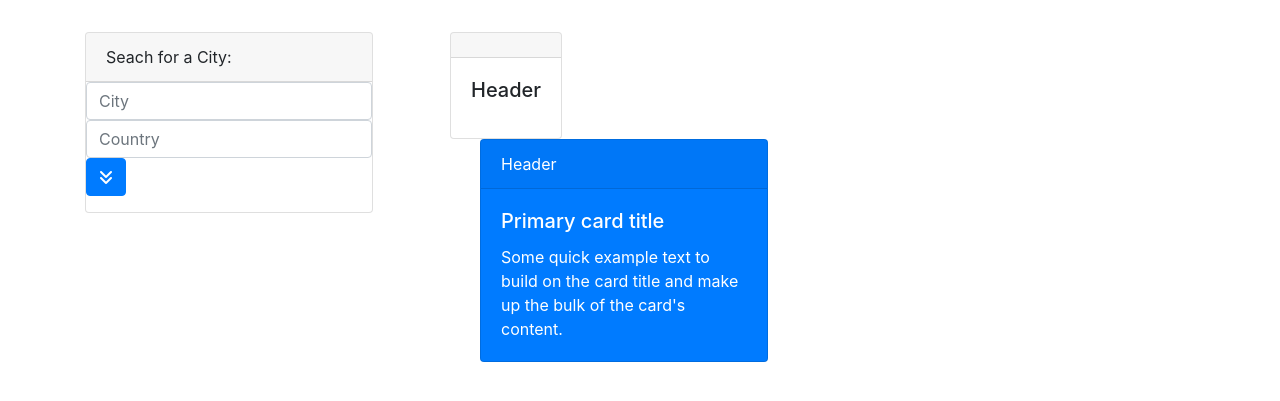
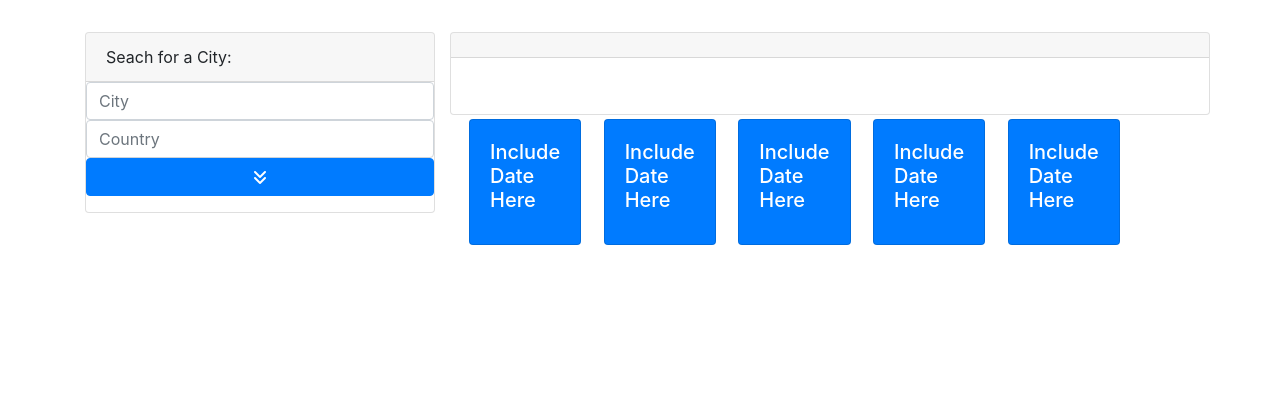
Before and after one commit to hmbudzinski/WeatherApp, a plain HTML site: page index.html in a window 1280 px wide. Shown: the part 203-604 px from the top of the page. Drawn offline with nearby package versions, Linux system fonts and the light colour scheme.

Commit message:
added some bootstrap

```diff
--- a/index.html
+++ b/index.html
@@ -20,27 +20,27 @@
     <div class = "row"> <!--Row for entire body-->
 
         <div class = "col-md-4"> <!--column for search bar-->
-            <div class="card" style="width: 18rem;">
+            <div class="card h-auto w-100" style="width: 18rem;">
                 <div class="card-header">
                     Seach for a City:
                 </div>
                 <div class="form-group">
                         <input type="text" class="form-control" id="City" placeholder ="City">
                         <input type="text" class="form-control" id="Country" placeholder="Country">
-                        <button class="btn btn-primary" id="submitBtn"><i class="fas fa-angle-double-down"></i></button>
+                        <button class="btn btn-primary w-100" id="submitBtn"><i class="fas fa-angle-double-down"></i></button>
                 </div>
                 <ul class="list-group list-group-flush" id="cityList">
                 </ul>
             </div>
         </div>
 
+        <!--column for results-->
         <div class = "col-md-8">
+            <!-- row for daily display-->
             <div class = "row">
-            <div class="card">
-                <div class="card-header">
-                </div>
+            <div class="card float-right w-100 h-auto">
+                <div class="card-header" id = "dailyTitle"></div>
                 <div class="card-body">
-                    <h5 class="card-title" id = "dailyTitle">Header</h5>
                     <div>
                     <p id="temp"></p>
                     <p id="humidity"></p>
@@ -51,54 +51,53 @@
             </div>
             </div>
 
-            <!-- <div class = "row" id = "fiveDayRow"> row for five day display -->
-                <div class = "col-md">
-                    <div class="card text-white bg-primary mb-3" style="max-width: 18rem;">
-                        <div class="card-header">Header</div>
-                        <div class="card-body">
-                            <h5 class="card-title">Primary card title</h5>
-                            <p class="card-text">Some quick example text to build on the card title and make up the bulk of the card's content.</p>
+        <!-- row for five day display-->
+        <div class = "row">
+            <div class="header" id = "fiveDayHeader"></div>
+        </div>
+
+            <div class = "row">
+                <div class="card-group w-100 h-auto">
+                <div class = "col-sm-2 m-1">
+                    <div class="card text-white bg-primary mb-3 float-left w-auto" style="max-width: 18rem;">
+                        <div class="card-body" id="day1">
+                            <h5 class="card-title">Include Date Here</h5>
                         </div>
                     </div>
                 </div>
-                <!---<div class = "col-md">
-                    <div class="card text-white bg-primary mb-3" style="max-width: 18rem;">
-                        <div class="card-header">Header</div>
-                        <div class="card-body">
-                            <h5 class="card-title">Primary card title</h5>
-                            <p class="card-text">Some quick example text to build on the card title and make up the bulk of the card's content.</p>
+                <div class = "col-sm-2 m-1">
+                        <div class="card text-white bg-primary mb-3 float-left w-auto" style="max-width: 18rem;">
+                            <div class="card-body" id="day2">
+                                <h5 class="card-title">Include Date Here</h5>
                             </div>
                         </div>
                     </div>
-                <div class = "col-md">
-                    <div class="card text-white bg-primary mb-3" style="max-width: 18rem;">
-                        <div class="card-header">Header</div>
-                        <div class="card-body">
-                            <h5 class="card-title">Primary card title</h5>
-                            <p class="card-text">Some quick example text to build on the card title and make up the bulk of the card's content.</p>
+                <div class = "col-sm-2 m-1">
+                        <div class="card text-white bg-primary mb-3 float-left w-auto" style="max-width: 18rem;">
+                            <div class="card-body" id="day3">
+                                <h5 class="card-title">Include Date Here</h5>
                             </div>
                         </div>
                     </div>
-                <div class = "col-md">
-                    <div class="card text-white bg-primary mb-3" style="max-width: 18rem;">
-                        <div class="card-header">Header</div>
-                        <div class="card-body">
-                            <h5 class="card-title">Primary card title</h5>
-                            <p class="card-text">Some quick example text to build on the card title and make up the bulk of the card's content.</p>
+                <div class = "col-sm-2 m-1">
+                        <div class="card text-white bg-primary mb-3 float-left w-auto" style="max-width: 18rem;">
+                            <div class="card-body" id="day4">
+                                <h5 class="card-title">Include Date Here</h5>
                             </div>
                         </div>
                     </div>
-                <div class = "col-md">
-                    <div class="card text-white bg-primary mb-3" style="max-width: 18rem;">
-                        <div class="card-header">Header</div>
-                        <div class="card-body">
-                            <h5 class="card-title">Primary card title</h5>
-                            <p class="card-text">Some quick example text to build on the card title and make up the bulk of the card's content.</p>
+                <div class = "col-sm-2 m-1">
+                        <div class="card text-white bg-primary mb-3 float-left w-auto" style="max-width: 18rem;">
+                            <div class="card-body" id="day5">
+                                <h5 class="card-title">Include Date Here</h5>
                             </div>
                         </div>
-                </div> -->
-            <!-- </div> -->
-        <!-- </div> -->
+                    </div>
+                </div>
+            </div>
+            </div>
+        </div>
+        </div>
         </div>
     </div>
     </div>
--- a/script.js
+++ b/script.js
@@ -22,11 +22,13 @@ $("button").on("click", function(){
     userSearch.text($("#City").val() + ", " + $("#Country").val());
     userSearch.addClass("list-group-item");
     $("#cityList").append(userSearch);
+    //
+    $("#dailyTitle").append($("#City").val() + ", " + $("#Country").val());
 
-    //example from Bjumbra exercise on setting the elements
-    $("#temp").text(response.main.temp);
-    $("#humidity").text(response.main.humidity);
-    $("#wind-speed").text(response.wind.speed);
+    $("#temp").text("Temperature: " + response.main.temp);
+    $("#humidity").text("Humidity: " + response.main.humidity);
+    $("#wind-speed").text("Wind Speed: " + response.wind.speed);
+    $("#UV").text("UV Index: " + response.wind.speed);
 
     // var currentTitle = $("<img>").attr("src", "http://openweathermap.org/img/w/" + response.weather[0].icon + ".png");
     // $("#dailyTitle").append(currentTitle);
@@ -43,12 +45,13 @@ function fiveday(){
         method: "GET"
     })
     .then(function(response) {
-        console.log(fivedayqueryURL);
         console.log(response);
 
     for(var i = 0; i < response.list.length; i++){
-        if (response.list[i].dt_text.indexOf("12:00:00") !== -1){
-            //create divs for display here
+        if (response.list[i].dt_txt.indexOf("12:00:00") !== -1){
+            var temp = $("<div>").text("Temp: " + response.list[i].main.temp);
+            console.log(response.list[i].main.temp)
+            (temp).appendTo($("#day1"));
         }
     }
 
```
Lines whose indentation alone changed are shown as unchanged.
